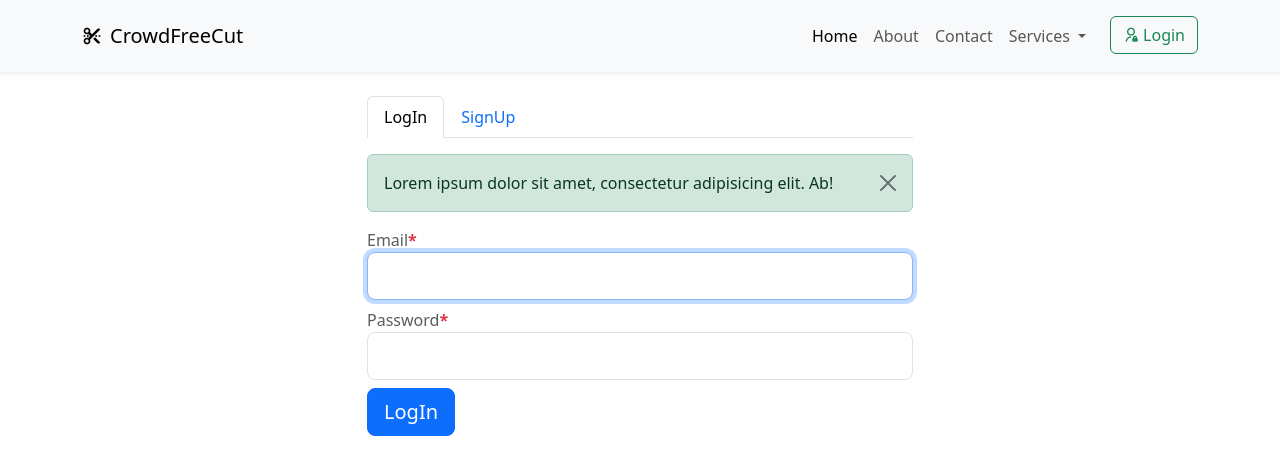
After one commit to raobadalyadav11/CrowdFreeCut, a Django app: page /login-signup/ in a window 1280 px wide. The commit adds this page. Shown: the top 475 px of the page. Run offline with Django 4.2, Linux system fonts and the light colour scheme.

Commit message:
home, profile, login layout

```diff
--- a/home/urls.py
+++ b/home/urls.py
@@ -1,6 +1,8 @@
 from django.urls import path
-from .views import HomeView
+from home.views import HomeView, SaloonDetailsView, LoginSignUpView
 
 urlpatterns = [
-    path('', HomeView.as_view(), name='index')
+    path('', HomeView.as_view(), name='index'),
+    path('saloon/', SaloonDetailsView.as_view(), name="saloon"),
+    path('login-signup/', LoginSignUpView.as_view(), name="login-signup"),
 ]
--- a/home/views.py
+++ b/home/views.py
@@ -5,3 +5,15 @@ class HomeView(View):
     template_name = 'home/index.html'
     def get(self, request, *args, **kwargs):
         return render(request, self.template_name)
+
+class SaloonDetailsView(View):
+    def get(self, request, *args, **kwargs):
+        return render(request, "home/saloon.html", {
+
+        })
+
+class LoginSignUpView(View):
+    def get(self, request, *args, **kwargs):
+        return render(request, "home/login-signup.html", {
+
+        })
--- a/templates/base/base.html
+++ b/templates/base/base.html
@@ -41,8 +41,8 @@
                 </ul>
               </li>
               <li class="nav-item ms-3">
-                <button class="btn btn-outline-success" type="submit">
-                    <i class="ri-admin-line me-1 align-bottom"></i>Login</button>
+                <a href="{% url 'home:login-signup' %}" class="btn btn-outline-success" type="submit">
+                    <i class="ri-admin-line me-1 align-bottom"></i>Login</a>
               </li>
             </ul>
           </div>
--- /dev/null
+++ b/templates/home/login-signup.html
@@ -0,0 +1,103 @@
+{% extends 'base/base.html' %}
+{% load static %}
+{% block title %}Saloon{% endblock title %}
+{% block header %}
+
+{% endblock header %}
+
+{% block body %}
+<div class="container mt-4">
+    <div class="row">
+        <div class="col-lg-6 mx-auto">
+            <ul class="nav nav-tabs" id="myTab" role="tablist">
+                <li class="nav-item" role="presentation">
+                    <button class="nav-link active" id="login-tab" data-bs-toggle="tab"
+                        data-bs-target="#login-tab-pane" type="button" role="tab" aria-controls="login-tab-pane"
+                        aria-selected="true">LogIn</button>
+                </li>
+                <li class="nav-item" role="presentation">
+                    <button class="nav-link" id="signup-tab" data-bs-toggle="tab" data-bs-target="#signup-tab-pane"
+                        type="button" role="tab" aria-controls="signup-tab-pane"
+                        aria-selected="false">SignUp</button>
+                </li>
+            </ul>
+            <div class="tab-content" id="myTabContent">
+                <div class="tab-pane fade show active" id="login-tab-pane" role="tabpanel"
+                    aria-labelledby="login-tab" tabindex="0">
+                    <div class="alert mt-3 alert-success alert-dismissible fade show" role="alert">
+                        Lorem ipsum dolor sit amet, consectetur adipisicing elit. Ab!
+                        <button type="button" class="btn-close" data-bs-dismiss="alert" aria-label="Close"></button>
+                    </div>
+                    <form action="" method="POST" class="mt-3">
+                        {% csrf_token %}
+                        <div class="mb-2">
+                            <label for="email" class="text-muted">Email<strong class="text-danger fw-bold">*</strong></label>
+                            <input type="text" name="email" id="email" class="form-control form-control-lg" autofocus>
+                        </div>
+                        <div class="mb-2">
+                            <label for="password" class="text-muted">Password<strong
+                                    class="text-danger fw-bold">*</strong></label>
+                            <input type="password" name="password" id="password" class="form-control form-control-lg">
+                        </div>
+                        <div class="mb-2">
+                            <button type="submit" class="btn btn-primary btn-lg"><i class="bi bi-lock"></i> LogIn</button>
+                        </div>
+                    </form>
+                </div>
+
+                <div class="tab-pane fade" id="signup-tab-pane" role="tabpanel" aria-labelledby="signup-tab"
+                    tabindex="0">
+                    <form action="" class="my-3" method="post">
+                        {% csrf_token %}
+                        <div class="mb-2">
+                            <label for="name" class="text-muted">Name<strong
+                                    class="text-danger fw-bold">*</strong></label>
+                            <input type="text" name="name" id="name" class="form-control form-control-lg">
+                        </div>
+                        <div class="row">
+                            <div class="mb-2 col-6">
+                                <label for="email" class="text-muted">Email<strong
+                                        class="text-danger fw-bold">*</strong></label>
+                                <input type="text" name="email" id="email" class="form-control form-control-lg">
+                            </div>
+                            <div class="mb-2 col-6">
+                                <label for="phone" class="text-muted">Phone No.</label>
+                                <input type="number" name="phone" id="phone" class="form-control form-control-lg">
+                            </div>
+                        </div>
+                        <div class="mb-2">
+                            <label for="type" class="text-muted">Account Type<strong
+                                    class="text-danger fw-bold">*</strong></label>
+                            <select name="type" id="type" class="form-select form-select-lg">
+                                <option value="" selected disabled></option>
+                                <option value="Individual">Individual</option>
+                                <option value="Agency">Agency</option>
+                            </select>
+                        </div>
+                        <div class="row">
+                            <div class="mb-2 col-6">
+                                <label for="password" class="text-muted">Password<strong
+                                        class="text-danger fw-bold">*</strong></label>
+                                <input type="password" name="password" id="password"
+                                    class="form-control form-control-lg">
+                            </div>
+                            <div class="mb-2 col-6">
+                                <label for="re-password" class="text-muted">Re-enter Password<strong
+                                        class="text-danger fw-bold">*</strong></label>
+                                <input type="password" name="re-password" id="re-password"
+                                    class="form-control form-control-lg">
+                            </div>
+                        </div>
+                        <div class="mb-2">
+                            <button type="submit" class="btn btn-primary btn-lg"><i
+                                    class="bi bi-arrow-clockwise"></i> SignUp</button>
+                        </div>
+                    </form>
+                </div>
+            </div>
+        </div>
+    </div>
+</div>
+{% endblock body %}
+
+{% block script %}{% endblock script %}
```
Also changed, not shown: templates/home/index.html (+57 -2 lines), templates/home/saloon.html (added, +56 -0 lines), static/saloon/img.jpg (added).
